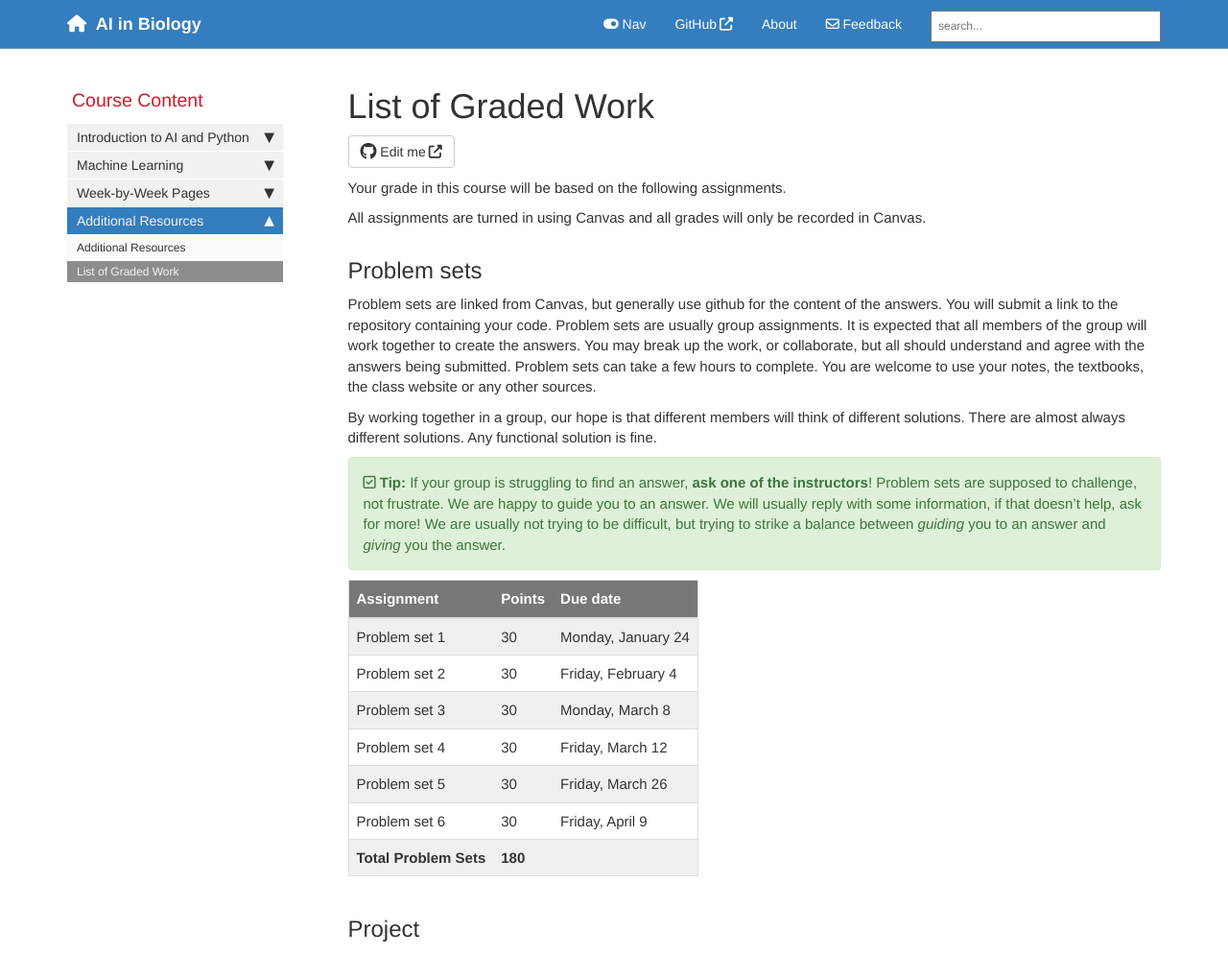
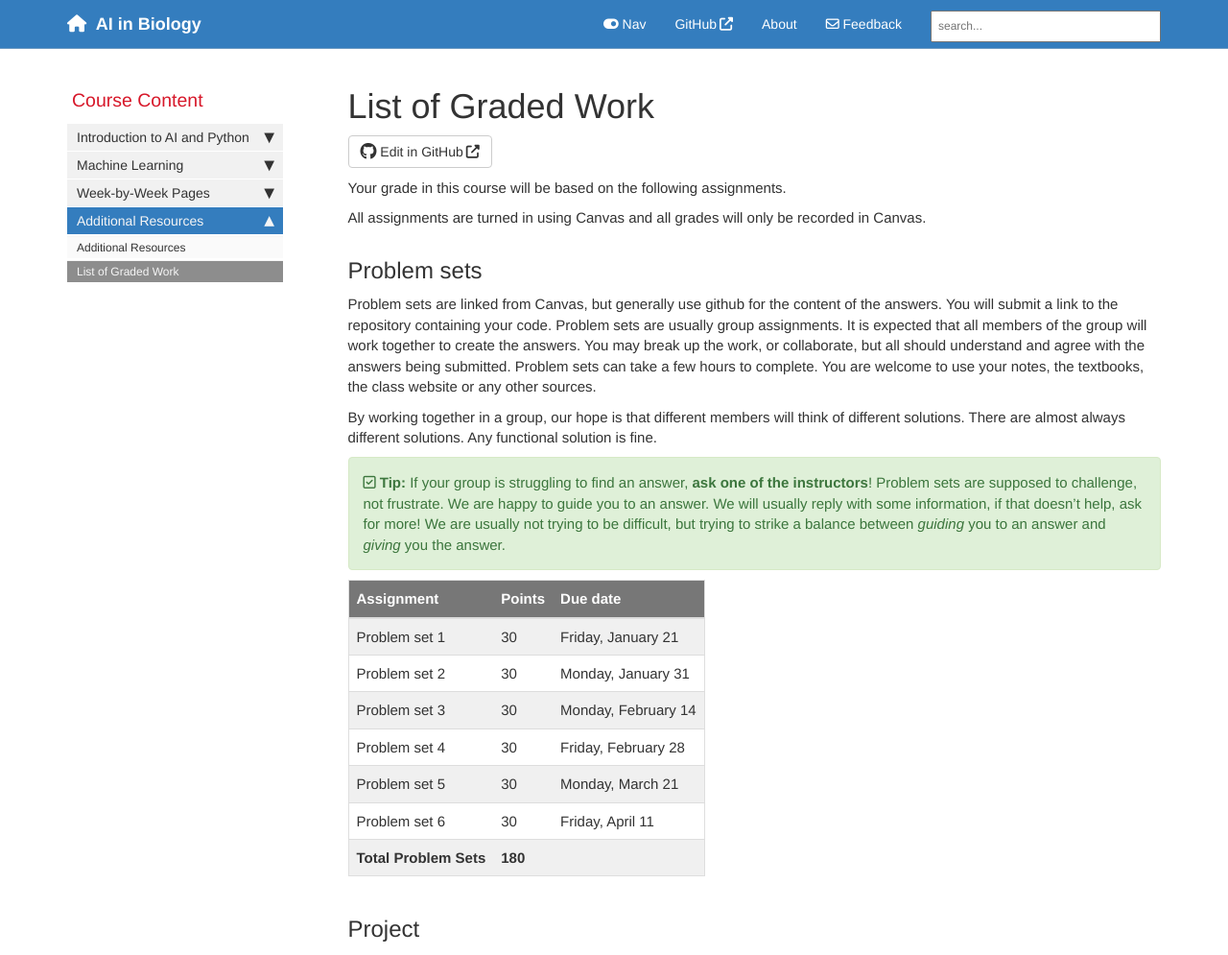
Before and after one commit to AIBiology/aibiology.github.io, a Jekyll site: the page built from Grading.md, in a window 1280 px wide. Shown: the top 995 px of the page at 96% size. Built offline with Jekyll 4.4.1, drawn with Linux system fonts in a browser that asks for light colours; nearby versions of some CDN libraries; comment, search, counter and statistics services are not loaded.

```diff
--- a/_config.yml
+++ b/_config.yml
@@ -119,14 +119,14 @@ github: [metadata]
 # Matt's additions
 # Due date variables. Can be included in pages using {{site.variable}}
 
-ps_1_due: "Monday, January 24"
-ps_2_due: "Friday, February 4"
-ps_3_due: "Monday, March 8"
-ps_4_due: "Friday, March 12"
-ps_5_due: "Friday, March 26"
-ps_6_due: "Friday, April 9"
+ps_1_due: "Friday, January 21"
+ps_2_due: "Monday, January 31"
+ps_3_due: "Monday, February 14"
+ps_4_due: "Friday, February 28"
+ps_5_due: "Monday, March 21"
+ps_6_due: "Friday, April 11"
 
-project_due: "Friday, April 16"
+project_due: "Friday, April 15"
 
 # Zoom links
 
--- a/_layouts/page.html
+++ b/_layouts/page.html
@@ -41,7 +41,7 @@ layout: default
 
     {% if site.github_editme_path %}
 
-    <a target="_blank" rel="noopener" href="https://github.com/{{site.github_editme_path}}{{page.path}}" class="btn btn-default githubEditButton" role="button"><i class="fa fa-github fa-lg"></i> Edit me</a>
+    <a target="_blank" rel="noopener" href="https://github.com/{{site.github_editme_path}}{{page.path}}" class="btn btn-default githubEditButton" role="button"><i class="fa fa-github fa-lg"></i> Edit in GitHub</a>
 
     {% endif %}
 
```
Also changed, not shown: about.md (+3 -7 lines), index.md (+24 -22 lines).
